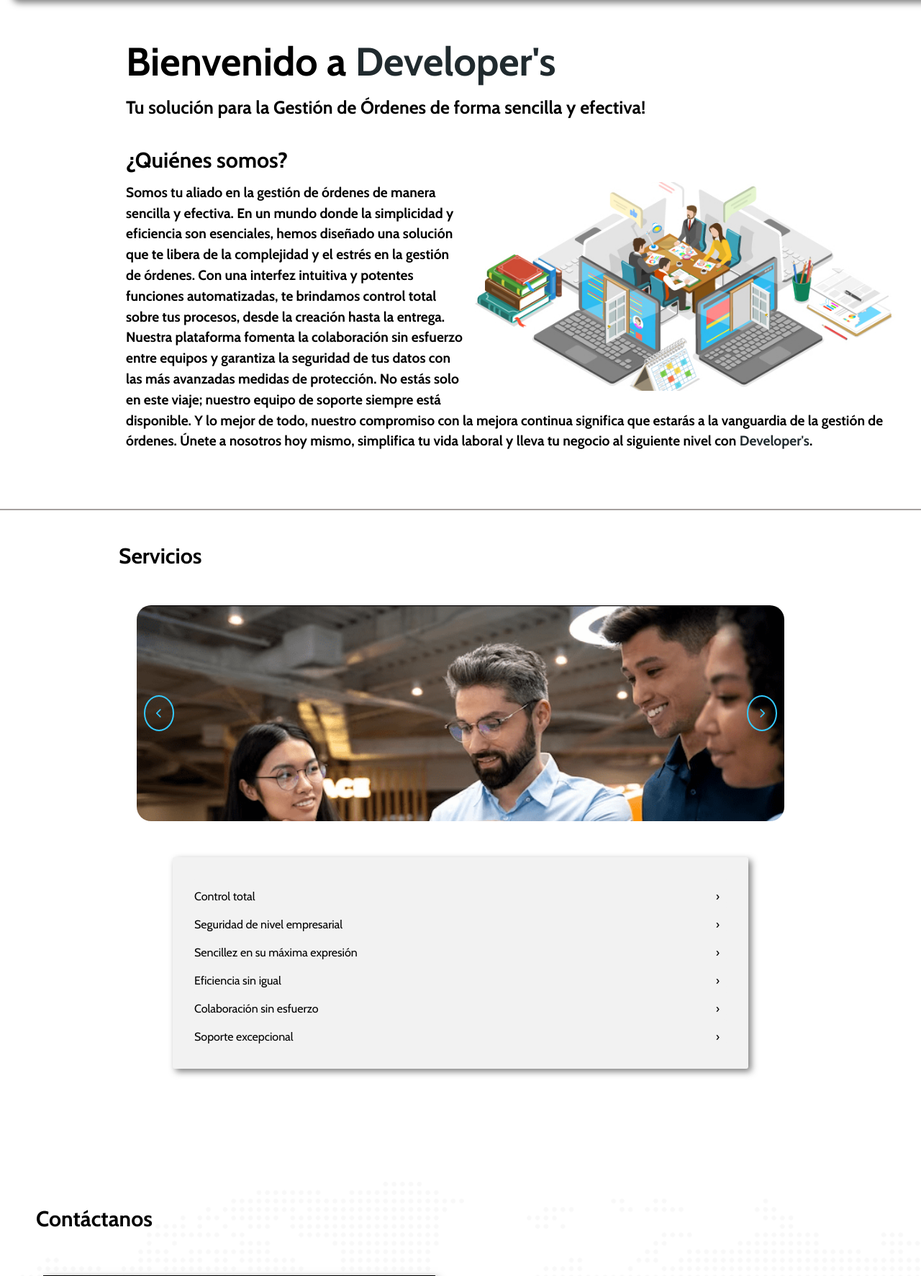
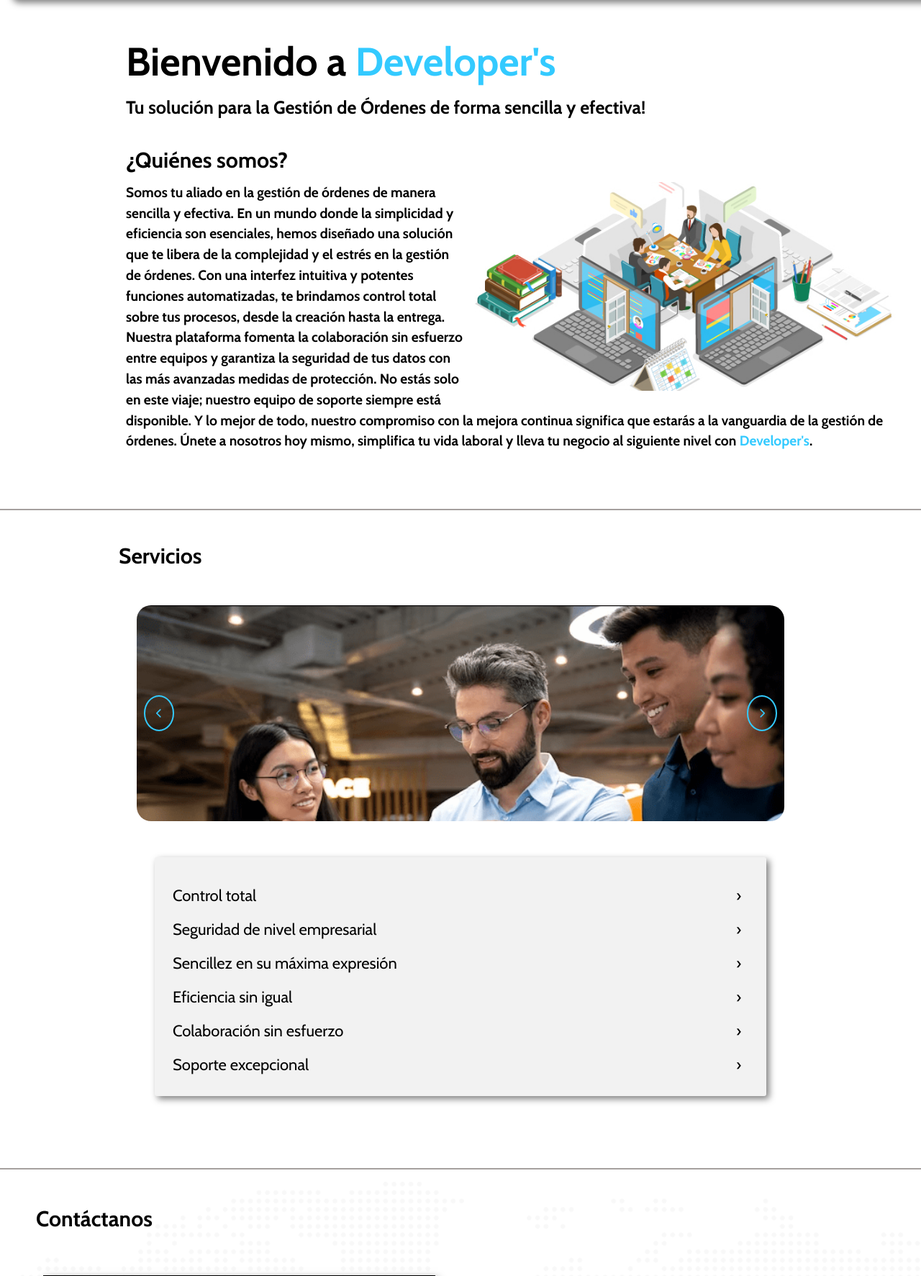
Before and after one commit to RauloCR/SENA-Develepers-Project, a PHP site: page / in a window 1280 px wide. Shown: the part 108-1881 px from the top of the page at 72% size. Run offline with PHP 8.4, Linux system fonts and the light colour scheme; some libraries are stand-ins or nearby versions.

Commit message:
update 15/01/2024

```diff
--- a/Index.html
+++ b/Index.html
@@ -19,7 +19,7 @@
             <nav>
                 <ul>
                     <li><a href="#quienes-somos">¿Quienes somos?</a></li>
-                    <li><a href="#servicios-banner">Servicios</a></li>
+                    <li><a href="#servicios">Servicios</a></li>
                     <li><a href="#contactanos">Contactanos</a></li>
                     <li><a id="Iniciar-seccion" href="./LogCreate/LoginC.html">Iniciar sección</a></li>
                 </ul>
@@ -80,7 +80,7 @@
             <button class="next-button"><i class="fa-solid fa-chevron-right"></i></button>
         </div>
 
-        <!-- menu -->
+                <!-- menu dropdown-->
 
         <div class="menu">
             <input type="checkbox" class="section-toggle" id="controlTotalToggle">
@@ -93,7 +93,7 @@
             <input type="checkbox" class="section-toggle" id="seguridadEmpresarialToggle">
             <label for="seguridadEmpresarialToggle" class="section-btn">Seguridad de nivel empresarial</label>
             <div class="section-content">
-                <p>Tus datos son valiosos, y los protegemos como si fueran nuestros. Developer´s utiliza las últimas
+                <p>Tus datos son valiosos, y los protegemos como si fueran nuestros. Developer's utiliza las últimas
                     tecnologías de seguridad para mantener tu información a salvo.</p>
             </div>
 
@@ -114,7 +114,7 @@
             <input type="checkbox" class="section-toggle" id="ColaboraciónSinEsfuerzoToggle">
             <label for="ColaboraciónSinEsfuerzoToggle" class="section-btn">Colaboración sin esfuerzo</label>
             <div class="section-content">
-                <p>Trabaja en equipo como nunca antes. Developer´s te permite colaborar con tus compañeros de trabajo de
+                <p>Trabaja en equipo como nunca antes. Developer's te permite colaborar con tus compañeros de trabajo de
                     manera trasparente y sin complicaciones.</p>
             </div>
 
@@ -125,14 +125,10 @@
                     cualquir duda o problema.</p>
             </div>
         </div>
-
+        <div class="line-servicios"></div>
     </section>
 
-
-    <section id="seccion4">
-        <a class="arriba2">
-        </a>
-    </section>
+    <!-- SECCIÓN CONTÁCTANOS -->
 
     <section id="contactanos">
         <div class="contenido-seccion">
@@ -152,7 +148,7 @@
                 </div>
                 <!-- MAPA -->
                 <div class="col">
-                    <img src="/SENA-Develeper-s-Project/images/contactanos-ubicacion.png" alt="">
+                    <img src="/images/contactanos-ubicacion.png" alt="">
                     <div class="info">
                         <ul>
                             <li>
@@ -173,6 +169,7 @@
             </div>
         </div>
     </section>
+
 
     <section id="seccion4">
         <a href="#quienes-somos" class="arriba">
--- a/Style.css
+++ b/Style.css
@@ -51,7 +51,7 @@
 }
 
 #quienes-somos .container-quienes-somos span{
-    color: #202a2e;
+    color: #33CAFF;
 }
 
 #quienes-somos .container-quienes-somos .welcome-title h3 {
@@ -96,7 +96,7 @@
     font-size: 30px;
 }
 
-    /* Imagenes de la sección servicios */
+    /* Imagenes Banner de la sección servicios */
 
 #servicios .carousel-container {
     width: 900px;
@@ -121,7 +121,7 @@
     height: auto;
 }
 
-    /* Botones de navegación de la sección servicios */
+    /* Botones Banner de la sección servicios */
 .prev-button,
 .next-button {
     position: absolute;
@@ -132,14 +132,14 @@
     border: 2px solid #33CAFF;
     padding: 15px;
     cursor: pointer;
-    border-radius:  50%;
+    border-radius:  100%;
 }
 
 .prev-button:hover,
 .next-button:hover {
     color: #fff;
-    border: 2px solid #33CAFF;
-    padding: 15px;
+    border: 2px solid #fff;
+    padding: 16px;
     transition: 0.3s;
     box-shadow: -3px 0 5px 0 #33CAFF, 3px 0 5px 0 #33CAFF;
 }
@@ -152,7 +152,7 @@
     right: 10px;
 }
 
-    /* animación de desplazamiento de la sección servicios*/
+    /* animación de desplazamiento Banner de la sección servicios*/
 
 @keyframes scroll {
     0% {
@@ -175,16 +175,17 @@
     /* Estilos dropdown de la sección servicios*/
 
 #servicios .menu {
-    max-width: 800px;
+    max-width: 850px;
     margin: 20px auto;
     background: #F2F2F2;
-    padding: 30px;
+    padding: 25px;
     box-shadow: 4px 4px 10px rgba(0.5, 0.5, 0.5, 0.5);
     border-radius: 3px;
   }
 
 #servicios .section-btn {
     position: relative;
+    font-size: 22px;
     display: block;
     width: 100%;
     padding-top: 15px;
@@ -197,34 +198,40 @@
     border-radius: 3px;
   }
 
-  .section-btn:hover {
+#servicios .section-btn:hover {
     color: #33CAFF;
   }
 
-  .section-btn::after {
+#servicios .section-btn::after {
     content: '\203A'; /* Unicode character for right arrow */
     position: absolute;
     right: 10px;
     transition: transform 0.3s ease-out;
   }
 
-  .section-toggle:checked + .section-btn::after {
+#servicios .section-toggle:checked + .section-btn::after {
     transform: rotate(90deg);
   }
 
-  .section-toggle {
+#servicios .section-toggle {
     display: none;
   }
 
-  .section-content {
+#servicios .section-content {
+    font-size: 18px;
     max-height: 0;
     overflow: hidden;
     transition: max-height 0.3s ease-out;
     background-color: #f9f9f9;
   }
 
-  .section-toggle:checked + .section-btn + .section-content {
+#servicios .section-toggle:checked + .section-btn + .section-content {
     max-height: 1000px;
+  }
+
+#servicios .line-servicios {
+    border: 0.5px solid #A5A09E;
+    margin-top: 100px;
 }
 
 /* Sección  C O N T A C T A N O S */
@@ -263,8 +270,6 @@
     box-shadow: 4px 4px 10px rgba(0, 0, 0, 0.5);
 }
 
-
-
 #contactanos button{
     cursor: pointer;
     background-color: transparent;
@@ -299,8 +304,6 @@
     display: flex;
     flex-direction: column;
 }
-
-
 #contactanos .col .info{
     position: absolute;
     top: 40%;
```
Lines whose indentation alone changed are shown as unchanged.
